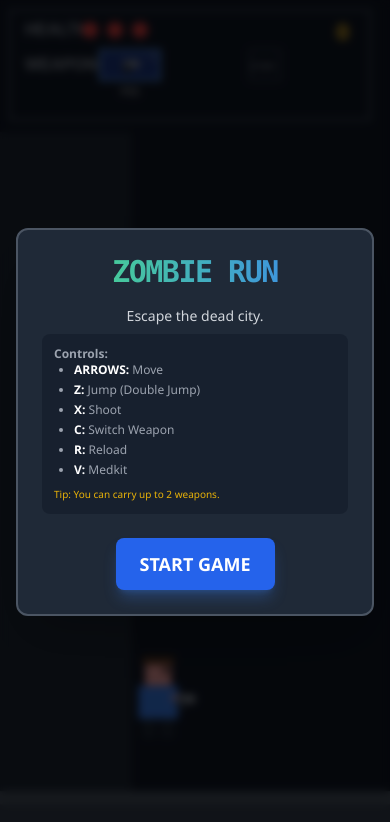
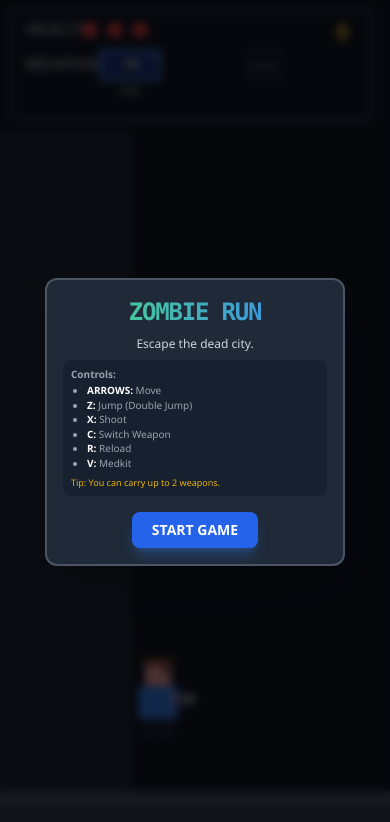
Before and after one commit to Disaster955/Zombie-Game, a React (Vite) app: page / in a window 390 px wide. Shown: the top 822 px of the page. Built offline with nearby package versions, Linux system fonts and the light colour scheme.

Commit message:
feat(UI): Refine overlay layout for better mobile experience
Adjusted container widths, padding, and font sizes in the UI overlay component. This improves readability and usability on smaller screens by ensuring the game title, instructions, and buttons fit comfortably.

```diff
--- a/components/UIOverlay.tsx
+++ b/components/UIOverlay.tsx
@@ -13,20 +13,21 @@ const UIOverlay: React.FC<UIOverlayProps> = ({ status, score, onStart, onRestart
   if (status === GameStatus.PLAYING) return null;
 
   return (
-    <div className="absolute inset-0 flex items-center justify-center bg-black/70 backdrop-blur-sm z-10 p-4">
-      <div className="bg-gray-800 border-2 border-gray-600 p-6 md:p-8 rounded-xl max-w-sm md:max-w-md w-full text-center shadow-2xl overflow-y-auto max-h-full">
+    <div className="absolute inset-0 flex items-center justify-center bg-black/70 backdrop-blur-sm z-50 p-4">
+      {/* Container max-width reduced for mobile, padding reduced */}
+      <div className="bg-gray-800 border-2 border-gray-600 p-4 md:p-8 rounded-xl max-w-[300px] md:max-w-md w-full text-center shadow-2xl overflow-y-auto max-h-[95vh]">
 
         {status === GameStatus.MENU && (
           <>
-            <h1 className="text-3xl md:text-5xl font-extrabold text-transparent bg-clip-text bg-gradient-to-r from-green-400 to-blue-500 mb-4 font-mono tracking-tighter">
+            <h1 className="text-2xl md:text-5xl font-extrabold text-transparent bg-clip-text bg-gradient-to-r from-green-400 to-blue-500 mb-2 md:mb-4 font-mono tracking-tighter">
               ZOMBIE RUN
             </h1>
-            <p className="text-gray-300 mb-2 text-sm md:text-lg">
+            <p className="text-gray-300 mb-2 text-xs md:text-lg">
               Escape the dead city. <br/>
             </p>
-            <div className="text-xs md:text-sm text-gray-400 mb-6 bg-gray-900/50 p-3 rounded-lg text-left">
-              <p><strong>Controls:</strong></p>
-              <ul className="list-disc pl-5 space-y-1">
+            <div className="text-[10px] md:text-sm text-gray-400 mb-4 md:mb-6 bg-gray-900/50 p-2 md:p-3 rounded-lg text-left leading-tight">
+              <p className="mb-1"><strong>Controls:</strong></p>
+              <ul className="list-disc pl-4 space-y-0.5 md:space-y-1">
                 <li><span className="text-white font-bold">ARROWS:</span> Move</li>
                 <li><span className="text-white font-bold">Z:</span> Jump (Double Jump)</li>
                 <li><span className="text-white font-bold">X:</span> Shoot</li>
@@ -34,13 +35,13 @@ const UIOverlay: React.FC<UIOverlayProps> = ({ status, score, onStart, onRestart
                 <li><span className="text-white font-bold">R:</span> Reload</li>
                 <li><span className="text-white font-bold">V:</span> Medkit</li>
               </ul>
-              <p className="mt-2 text-yellow-500 text-[10px]">
+              <p className="mt-2 text-yellow-500 text-[9px] md:text-[10px]">
                 Tip: You can carry up to 2 weapons.
               </p>
             </div>
             <button
               onClick={onStart}
-              className="px-6 py-3 bg-blue-600 hover:bg-blue-500 text-white font-bold rounded-lg text-lg transition-transform hover:scale-105 shadow-lg shadow-blue-500/30"
+              className="px-5 py-2 md:px-6 md:py-3 bg-blue-600 hover:bg-blue-500 text-white font-bold rounded-lg text-sm md:text-lg transition-transform hover:scale-105 shadow-lg shadow-blue-500/30"
             >
               START GAME
             </button>
@@ -49,16 +50,16 @@ const UIOverlay: React.FC<UIOverlayProps> = ({ status, score, onStart, onRestart
 
         {status === GameStatus.PAUSED && (
           <>
-            <h1 className="text-4xl md:text-5xl font-black text-white mb-6 tracking-widest uppercase">PAUSED</h1>
+            <h1 className="text-3xl md:text-5xl font-black text-white mb-4 md:mb-6 tracking-widest uppercase">PAUSED</h1>
             <button
               onClick={onResume}
-              className="w-full px-6 py-3 bg-blue-600 hover:bg-blue-500 text-white font-bold rounded-lg text-lg mb-4 transition-transform hover:scale-105 shadow-lg shadow-blue-500/30"
+              className="w-full px-4 py-2 md:px-6 md:py-3 bg-blue-600 hover:bg-blue-500 text-white font-bold rounded-lg text-sm md:text-lg mb-3 md:mb-4 transition-transform hover:scale-105 shadow-lg shadow-blue-500/30"
             >
               RESUME
             </button>
             <button
               onClick={onRestart}
-              className="w-full px-6 py-3 bg-gray-700 hover:bg-gray-600 text-gray-300 font-bold rounded-lg text-lg transition-transform hover:scale-105"
+              className="w-full px-4 py-2 md:px-6 md:py-3 bg-gray-700 hover:bg-gray-600 text-gray-300 font-bold rounded-lg text-sm md:text-lg transition-transform hover:scale-105"
             >
               RESTART
             </button>
@@ -67,11 +68,11 @@ const UIOverlay: React.FC<UIOverlayProps> = ({ status, score, onStart, onRestart
 
         {status === GameStatus.GAME_OVER && (
           <>
-            <h1 className="text-4xl md:text-5xl font-black text-red-600 mb-4 tracking-widest uppercase">YOU DIED</h1>
-            <p className="text-gray-400 mb-6 text-lg">Final Score: <span className="text-white font-bold">{score}</span></p>
+            <h1 className="text-3xl md:text-5xl font-black text-red-600 mb-2 md:mb-4 tracking-widest uppercase">YOU DIED</h1>
+            <p className="text-gray-400 mb-4 md:mb-6 text-base md:text-lg">Final Score: <span className="text-white font-bold">{score}</span></p>
             <button
               onClick={onRestart}
-              className="px-8 py-3 bg-red-600 hover:bg-red-500 text-white font-bold rounded-lg text-lg transition-transform hover:scale-105 shadow-lg shadow-red-500/30"
+              className="px-6 py-2 md:px-8 md:py-3 bg-red-600 hover:bg-red-500 text-white font-bold rounded-lg text-sm md:text-lg transition-transform hover:scale-105 shadow-lg shadow-red-500/30"
             >
               TRY AGAIN
             </button>
@@ -80,12 +81,12 @@ const UIOverlay: React.FC<UIOverlayProps> = ({ status, score, onStart, onRestart
 
         {status === GameStatus.VICTORY && (
           <>
-            <h1 className="text-4xl md:text-5xl font-black text-yellow-400 mb-4 tracking-widest uppercase">SURVIVED!</h1>
-            <p className="text-gray-300 mb-6 text-sm">You reached the safe zone.</p>
-            <p className="text-gray-400 mb-8 text-lg">Score: <span className="text-white font-bold">{score}</span></p>
+            <h1 className="text-3xl md:text-5xl font-black text-yellow-400 mb-2 md:mb-4 tracking-widest uppercase">SURVIVED!</h1>
+            <p className="text-gray-300 mb-4 md:mb-6 text-xs md:text-sm">You reached the safe zone.</p>
+            <p className="text-gray-400 mb-6 md:mb-8 text-base md:text-lg">Score: <span className="text-white font-bold">{score}</span></p>
             <button
               onClick={onRestart}
-              className="px-8 py-3 bg-yellow-500 hover:bg-yellow-400 text-black font-bold rounded-lg text-lg transition-transform hover:scale-105"
+              className="px-6 py-2 md:px-8 md:py-3 bg-yellow-500 hover:bg-yellow-400 text-black font-bold rounded-lg text-sm md:text-lg transition-transform hover:scale-105"
             >
               PLAY AGAIN
             </button>
```
